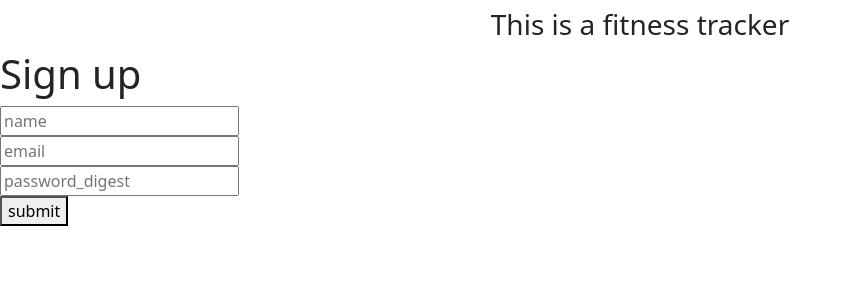
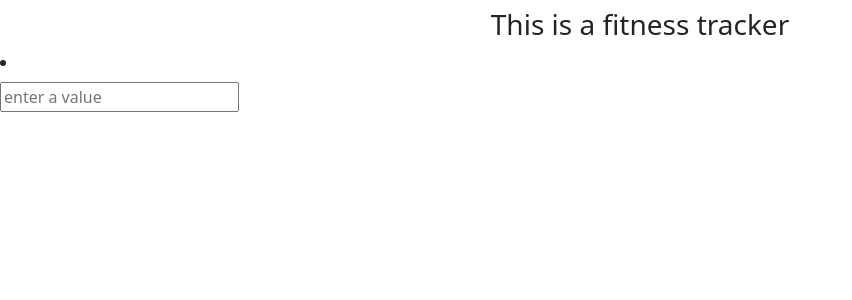
Before and after one commit to dibdas/track-fitness-ui, a React (Create React App) app: page /signup/exercise in a window 1280 px wide. Shown: the top 300 px of the page, without its empty margins (0-852 px from the left). Built offline with nearby package versions, Linux system fonts and the light colour scheme.

Commit message:
added token

```diff
--- a/src/App.js
+++ b/src/App.js
@@ -17,13 +17,14 @@ function App() {
     <>
       <Router>
         <Home />
-        <Route path="/login">
-          <Login />
-          <ExeciseForm />
-        </Route>
-        <Route path="/signup">
-          <SignUp />
-        </Route>
+        <Switch>
+          <Route path="/login" exact component={Login} />
+          <Route path="/login/exercise" exact component={ExeciseForm} />
+        </Switch>
+        <Switch>
+          <Route path="/signup" exact component={SignUp} />
+          <Route path="/signup/exercise" exact component={ExeciseForm} />
+        </Switch>
       </Router>
     </>
   );
--- a/src/components/ExerciseForm.js
+++ b/src/components/ExerciseForm.js
@@ -1,7 +1,7 @@
 import React from 'react';
 import { PropTypes } from 'prop-types';
 
-const ExeciseForm = (name, measureChange) => (
+const ExeciseForm = ({ name, measureChange }) => (
   <li>
     <div>
       <h4>{name}</h4>
--- a/src/components/Login.js
+++ b/src/components/Login.js
@@ -37,6 +37,16 @@ class Login extends Component {
           this.handleSuccessfulAuth(response.data);
         }
       })
+      .then((data) => {
+        fetch('users', {
+          method: 'GET',
+          headers: {
+            Accept: 'application / json',
+            Authorization: localStorage.getItem(`${data.access_token}`),
+          },
+        });
+      })
+
       .catch((error) => {
         console.log('login', error);
       });
```
